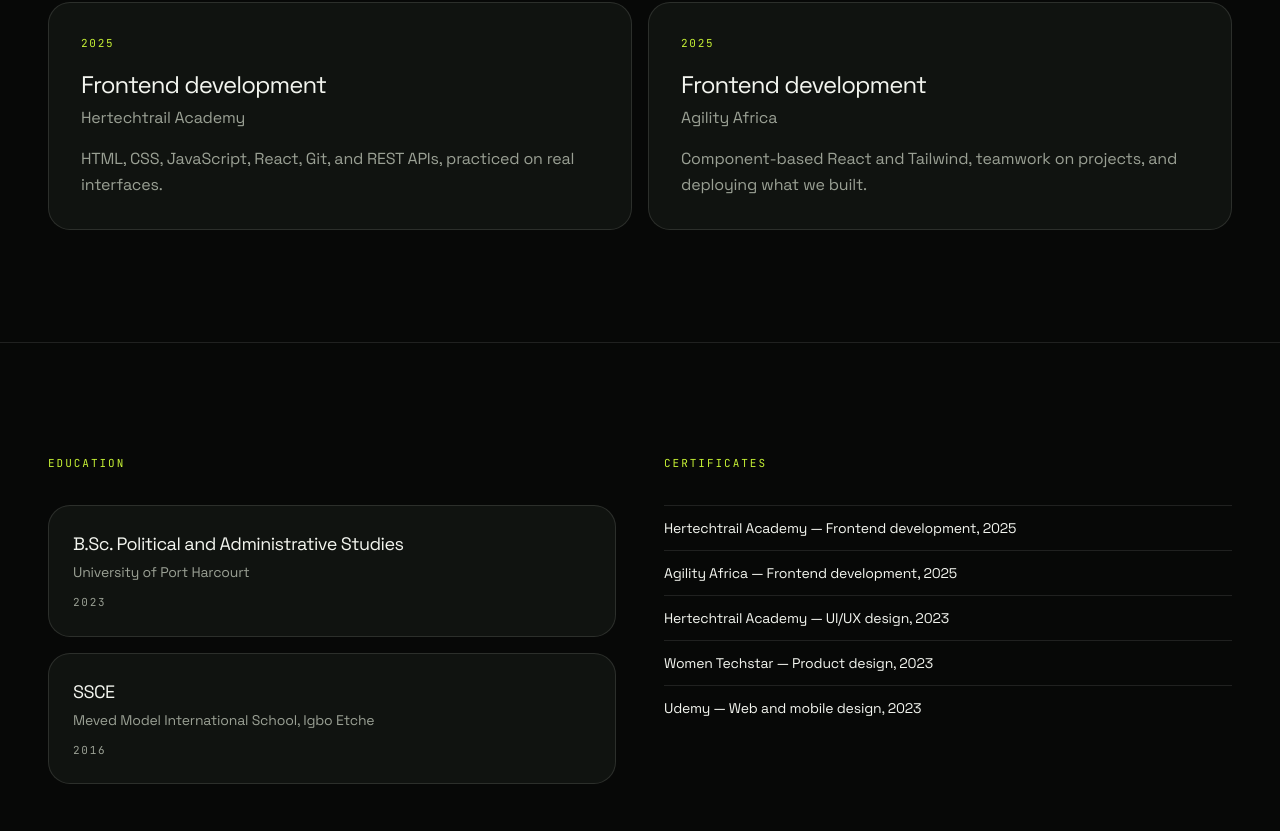
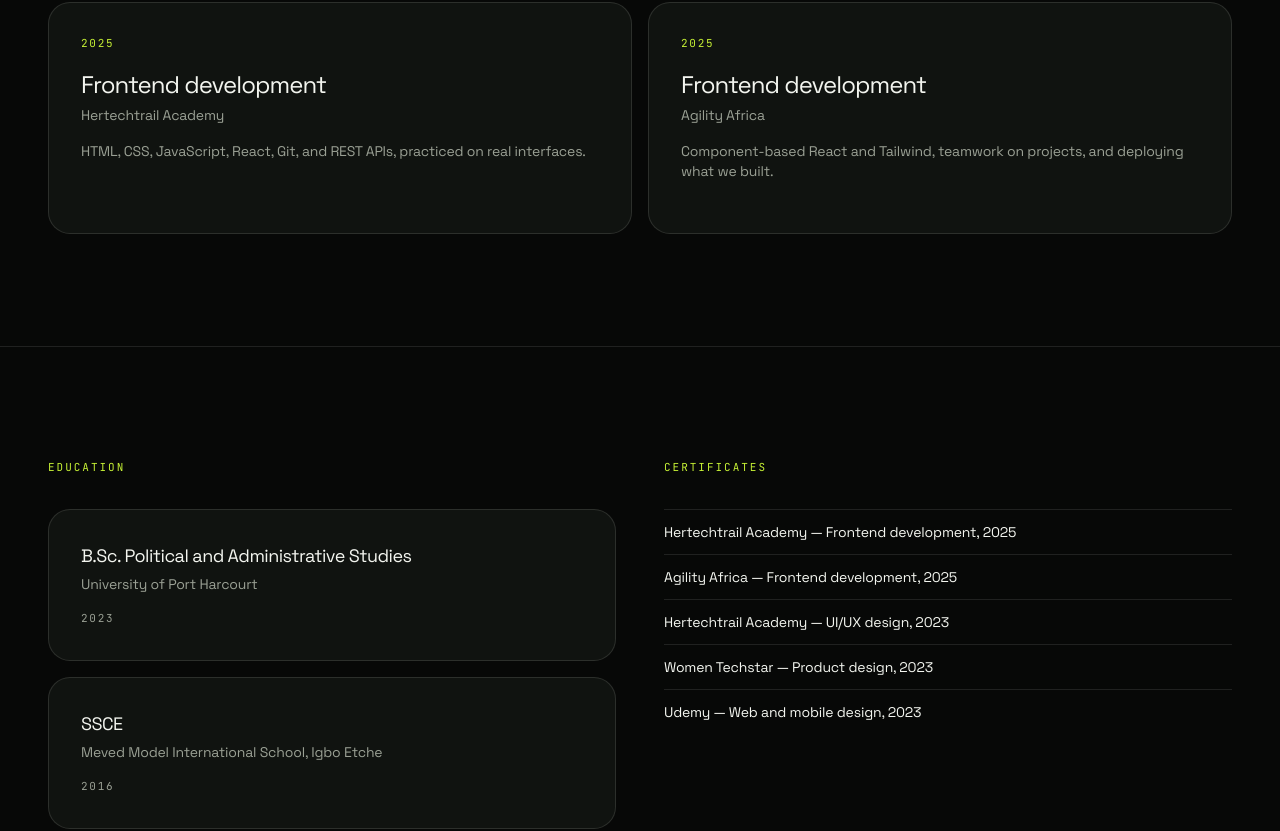
Before and after one commit to CourageCharly/Courage-Livingstone, a Next.js app: page /experience in a window 1280 px wide. Shown: the part 5371-6202 px from the top of the page. Built offline with nearby package versions, Linux system fonts and the light colour scheme.

Commit message:
Enlarge the homepage hero circle and even out card type and heights.
Experience and About role cards keep the scroll stack, In public does too, and LinkedIn stays on socials and the Three.js note. Training and education cards now share height and 14px subtext.

```diff
--- a/src/app/experience/page.tsx
+++ b/src/app/experience/page.tsx
@@ -59,14 +59,14 @@
             <p className="kicker text-lime">Training</p>
             <h2 className="display mt-4 text-4xl sm:text-5xl">Frontend, practiced.</h2>
           </Rise>
-          <div className="mt-10 grid gap-4 md:grid-cols-2">
+          <div className="mt-10 grid items-stretch gap-4 md:grid-cols-2">
             {training.map((item) => (
-              <Rise key={item.org}>
-                <article className="panel h-full p-6 sm:p-8">
+              <Rise key={item.org} className="h-full">
+                <article className="panel flex h-full min-h-[14.5rem] flex-col p-6 sm:p-8">
                   <p className="font-mono text-[11px] tracking-[0.16em] text-lime uppercase">{item.dates}</p>
                   <h3 className="mt-4 text-2xl tracking-[-0.04em]">{item.title}</h3>
-                  <p className="mt-1 text-muted-foreground">{item.org}</p>
-                  <p className="mt-4 text-muted-foreground">{item.body}</p>
+                  <p className="mt-1 text-sm text-muted-foreground">{item.org}</p>
+                  <p className="mt-4 text-sm text-muted-foreground">{item.body}</p>
                 </article>
               </Rise>
             ))}
@@ -78,11 +78,13 @@
         <PageWrapper className="grid gap-12 lg:grid-cols-2">
           <Rise>
             <p className="kicker text-lime">Education</p>
-            <ul className="mt-8 space-y-4">
+            <ul className="mt-8 grid auto-rows-fr gap-4">
               {education.map((item) => (
-                <li key={item.title} className="panel p-6">
-                  <p className="text-lg tracking-[-0.03em]">{item.title}</p>
-                  <p className="mt-1 text-sm text-muted-foreground">{item.org}</p>
+                <li key={item.title} className="panel flex h-full min-h-[9.5rem] flex-col justify-between p-6 sm:p-8">
+                  <div>
+                    <p className="text-lg tracking-[-0.03em]">{item.title}</p>
+                    <p className="mt-1 text-sm text-muted-foreground">{item.org}</p>
+                  </div>
                   <p className="mt-3 font-mono text-[11px] tracking-[0.16em] text-muted-foreground uppercase">{item.dates}</p>
                 </li>
               ))}
--- a/src/components/home/approach.tsx
+++ b/src/components/home/approach.tsx
@@ -18,7 +18,7 @@
           {services.filter((item) => item.title !== "Review and programme design").map((item, index) => {
             const Icon = icons[index] ?? Compass;
             return (
-              <Rise key={item.index} delay={index * 0.05}>
+              <Rise key={item.index} delay={index * 0.05} className="h-full">
                 <Link
                   href="/services"
                   className="panel sheen group flex h-full flex-col p-6 transition-all duration-300 hover:-translate-y-1 hover:border-lime/40 hover:shadow-[0_18px_50px_rgba(198,241,53,0.08)] sm:p-8"
@@ -30,7 +30,7 @@
                     <span className="font-mono text-[11px] tracking-[0.16em] text-foreground/40">{item.index}</span>
                   </div>
                   <h3 className="mt-8 text-2xl font-medium tracking-[-0.04em]">{item.title}</h3>
-                  <p className="mt-3 max-w-md flex-1 text-muted-foreground">{item.body}</p>
+                  <p className="mt-3 max-w-md flex-1 text-sm text-muted-foreground">{item.body}</p>
                   <span className="mt-8 inline-flex items-center gap-2 text-sm text-lime">
                     Explore
                     <ArrowUpRight size={16} className="transition-transform duration-300 group-hover:translate-x-0.5 group-hover:-translate-y-0.5" />
--- a/src/components/home/hero.tsx
+++ b/src/components/home/hero.tsx
@@ -105,7 +105,7 @@
   }
 
   return (
-    <section className="relative overflow-x-clip px-5 pt-20 pb-8 md:pt-24 md:pb-12">
+    <section className="relative overflow-x-clip px-5 pt-20 pb-16 md:pt-24 md:pb-24">
       <div className="hero-wash hero-wash-a" />
       <div className="hero-wash hero-wash-b" />
       <div aria-hidden className="hero-grid pointer-events-none absolute inset-0 opacity-40" />
@@ -115,7 +115,7 @@
         <div
           aria-hidden
           data-hero-circle
-          className="pointer-events-none absolute top-1/2 left-1/2 h-[min(88vw,32rem)] w-[min(88vw,32rem)] -translate-x-1/2 -translate-y-1/2"
+          className="pointer-events-none absolute top-1/2 left-1/2 h-[min(96vw,38rem)] w-[min(96vw,38rem)] -translate-x-1/2 -translate-y-1/2"
         >
           <div className="absolute inset-0 rounded-full border border-white/15" />
           <div className="orbit absolute inset-[7%] rounded-full border border-dashed border-lime/45">
--- a/src/components/home/selected-work.tsx
+++ b/src/components/home/selected-work.tsx
@@ -39,7 +39,7 @@
               />
               <div className="p-6">
                 <h3 className="text-3xl">{project.title}</h3>
-                <p className="mt-2 text-muted-foreground">{project.summary}</p>
+                <p className="mt-2 text-sm text-muted-foreground">{project.summary}</p>
               </div>
             </Link>
           ))}
--- a/src/components/skeletons/home-skeleton.tsx
+++ b/src/components/skeletons/home-skeleton.tsx
@@ -4,9 +4,9 @@
 const HomeSkeleton = () => {
   return (
     <div>
-      <section className="relative overflow-hidden px-5 pt-20 pb-8 md:pt-24">
+      <section className="relative overflow-hidden px-5 pt-20 pb-16 md:pt-24 md:pb-24">
         <div className="relative mx-auto flex max-w-4xl flex-col items-center">
-          <div aria-hidden className="pointer-events-none absolute top-1/2 left-1/2 h-[min(92vw,34rem)] w-[min(92vw,34rem)] -translate-x-1/2 -translate-y-[46%] rounded-full border border-white/10" />
+          <div aria-hidden className="pointer-events-none absolute top-1/2 left-1/2 h-[min(96vw,38rem)] w-[min(96vw,38rem)] -translate-x-1/2 -translate-y-[46%] rounded-full border border-white/10" />
           <Skeleton className="h-3 w-56" />
           <Skeleton className="mt-4 h-14 w-[min(92vw,36rem)]" />
           <Skeleton className="mt-2 h-14 w-[min(70vw,24rem)]" />
```
Also changed, not shown: src/app/about/page.tsx (+12 -11 lines).
